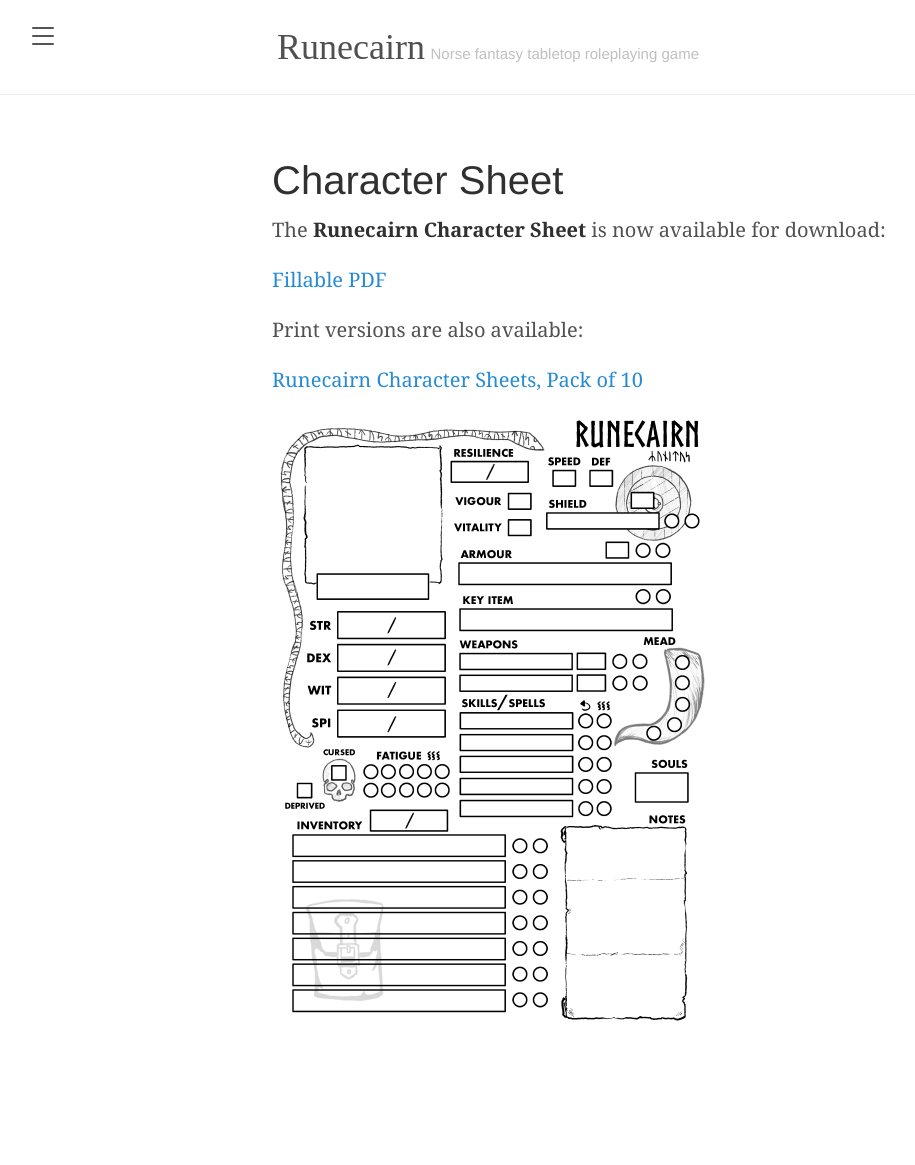
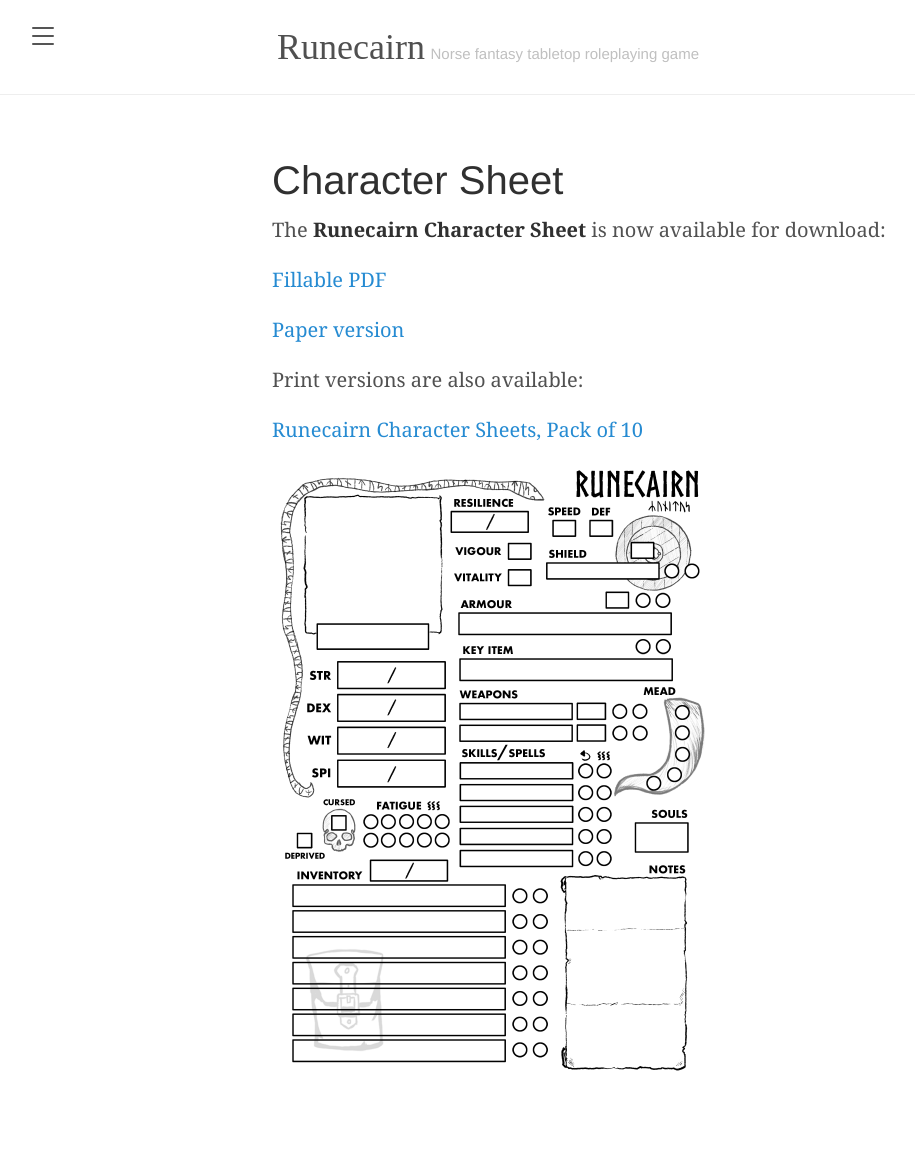
Before and after one commit to byodinsbeardrpg/byodinsbeardrpg.github.io, a Jekyll site: the page built from sheet.md, in a window 1280 px wide. Shown: the whole page, without its empty margins (8-923 px from the left). Built offline with Jekyll 4.4.1, drawn with Linux system fonts in a browser that asks for light colours; some web fonts are replaced; before the commit the page ends 1115 px from its top, so only the background shows below that.

Commit message:
Added paper character sheet

```diff
--- a/sheet.md
+++ b/sheet.md
@@ -8,6 +8,8 @@
 
 [Fillable PDF](https://runecairn.byodinsbeardrpg.com/public/runecairn_character_sheet_fillable_v2.1.pdf)
 
+[Paper version](https://runecairn.byodinsbeardrpg.com/public/runecairn_character_sheet_paper_v2.0.pdf)
+
 Print versions are also available:
 
 [Runecairn Character Sheets, Pack of 10](https://shop.byodinsbeardrpg.com/products/runecairn-character-sheets-pack-of-10)
```
Also changed, not shown: 1 other file.
